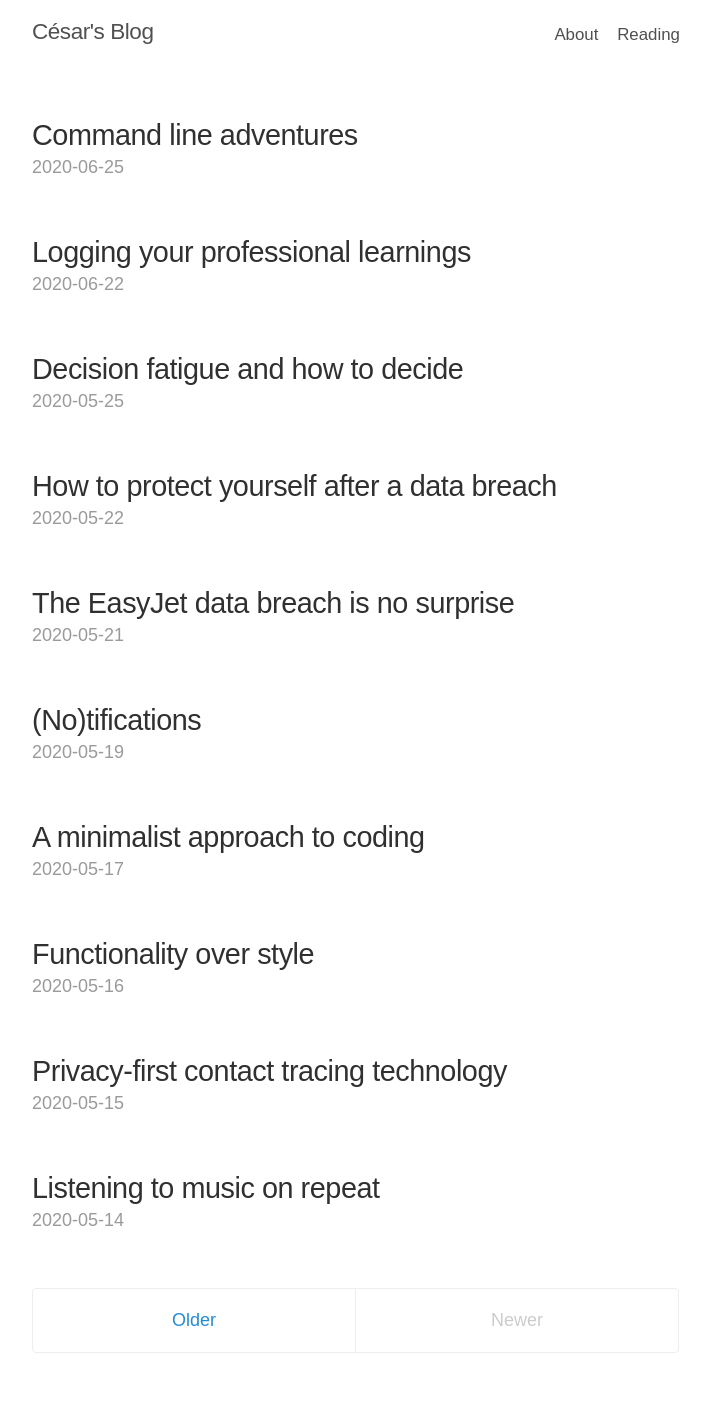
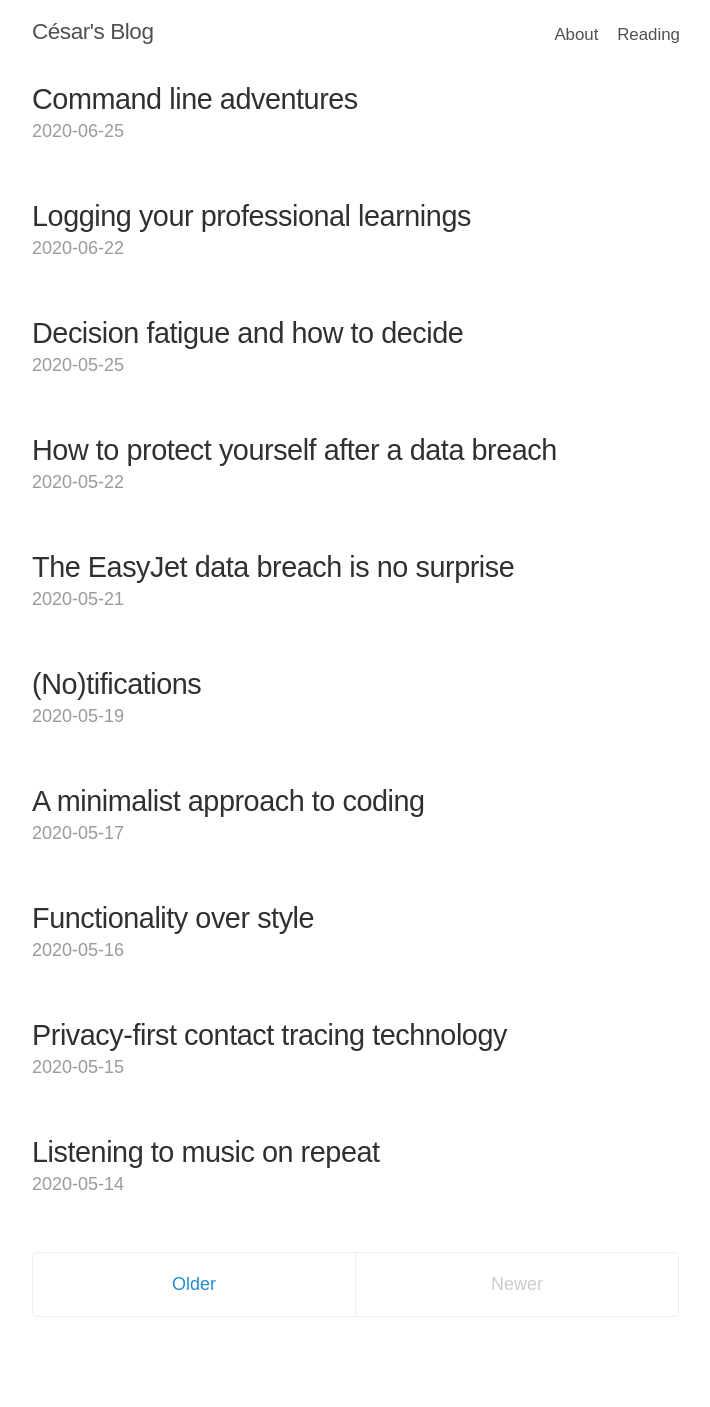
Before and after one commit to cesarferradas/ferrad.as, a Jekyll site: the page built from index.html, in a window 1280 px wide. Shown: the whole page, without its empty margins (284-994 px from the left). Built offline with Jekyll 4.4.1, drawn with Linux system fonts in a browser that asks for light colours; the list of posts is cut into pages by our own code; after the commit the page ends 1371 px from its top, so only the background shows below that.

Commit message:
reduce masthead padding and keep page links

```diff
--- a/public/css/poole.css
+++ b/public/css/poole.css
@@ -275,7 +275,7 @@ tbody tr:nth-child(odd) th {
 .masthead {
   padding-top:    1rem;
   padding-bottom: 1rem;
-  margin-bottom: 3rem;
+  margin-bottom: 1rem;
 }
 .masthead-title {
   margin-top: 0;
@@ -295,16 +295,6 @@ tbody tr:nth-child(odd) th {
   float: right;
   padding-top: 6px;
 }
-
-@media (max-width: 48em) {
-  .masthead-title {
-    text-align: center;
-  }
-  .masthead-title small {
-    display: none;
-  }
-}
-
 
 /*
  * Posts and pages
```
